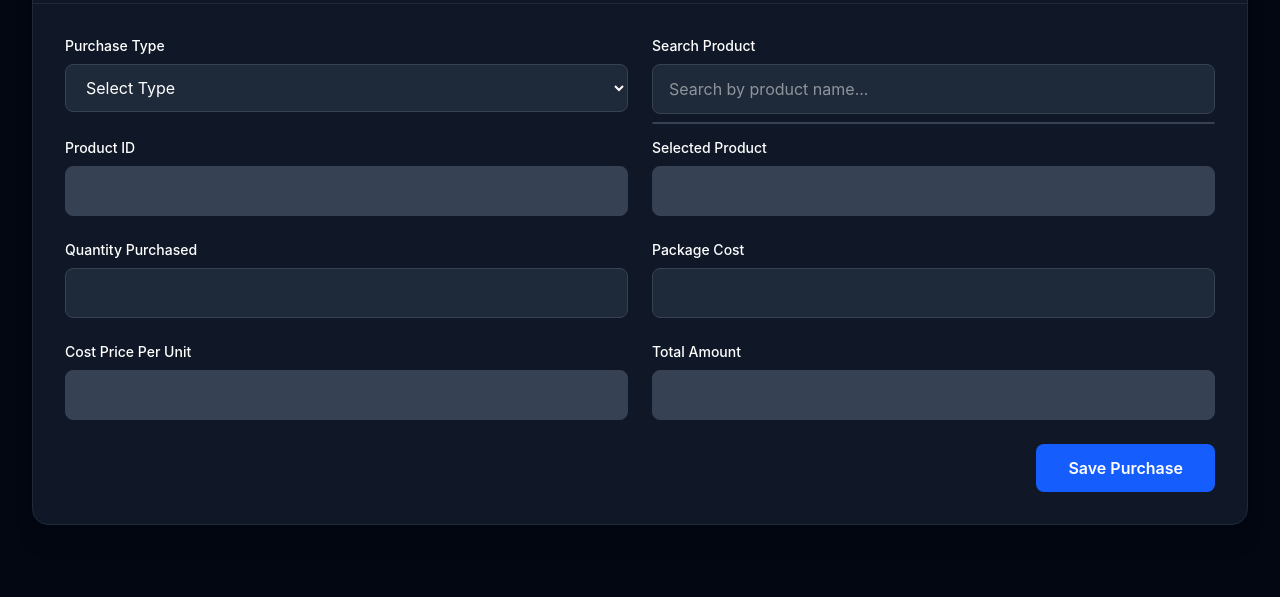
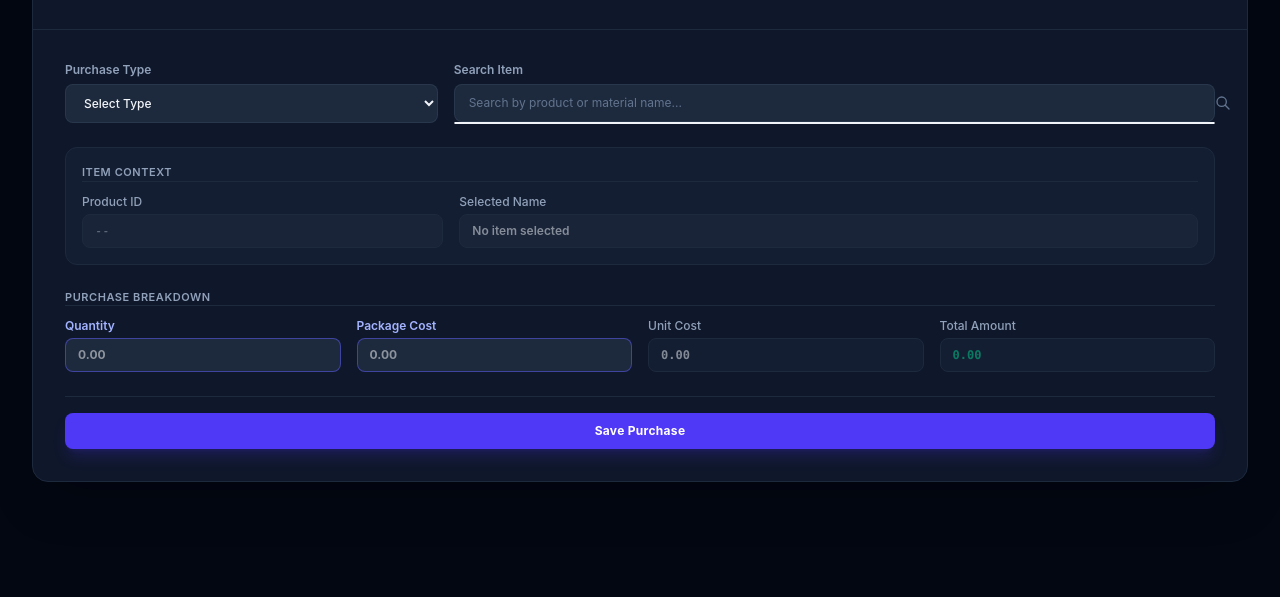
Before and after one commit to Giveth2024/giveth-regina-system, a website: page public/admin/addPurchases.html in a window 1280 px wide. Shown: the part 203-800 px from the top of the page. Drawn offline with Linux system fonts and the light colour scheme.

Commit message:
updated the UI for purchases.htm

```diff
--- a/public/admin/addPurchases.html
+++ b/public/admin/addPurchases.html
@@ -10,31 +10,36 @@
   </head>
 
   <body class="bg-gray-950 text-white">
-    <div class="min-h-screen flex items-center justify-center p-8">
     <div
-        class="w-full max-w-4xl bg-gray-900 rounded-2xl border border-gray-800 shadow-xl"
+      class="min-h-screen flex items-center justify-center p-4 sm:p-8 text-slate-100"
     >
-        <div class="p-8 border-b border-gray-800">
-          <h1 class="text-3xl font-bold">Add Purchase</h1>
-          <p class="text-gray-400 mt-2">
-            Search for a product or raw material then record a purchase.
+      <div
+        class="w-full max-w-4xl bg-slate-900 border border-slate-800 rounded-2xl shadow-2xl overflow-hidden space-y-0"
+      >
+        <!-- Header -->
+        <div class="p-6 sm:p-8 border-b border-slate-800 bg-slate-900/50">
+          <h1 class="text-2xl font-bold tracking-tight text-slate-100">
+            Add Purchase
+          </h1>
+          <p class="text-xs text-slate-400 mt-1">
+            Search for a product or raw material to record restock orders and
+            stock inventory.
           </p>
         </div>
 
-        <form
-          id="purchaseForm"
-          class="p-8 grid grid-cols-1 md:grid-cols-2 gap-6"
-        >
+        <!-- Purchase Form -->
+        <form id="purchaseForm" class="p-6 sm:p-8 space-y-6">
+          <!-- Step 1: Type & Search Bar -->
+          <div class="grid grid-cols-1 sm:grid-cols-3 gap-4">
             <!-- Purchase Type -->
             <div>
-            <label class="block mb-2 text-sm font-medium">
-              Purchase Type
-            </label>
-
+              <label class="block text-xs font-semibold text-slate-400 mb-1.5"
+                >Purchase Type</label
+              >
               <select
                 id="type"
                 required
-              class="w-full bg-gray-800 border border-gray-700 rounded-lg px-4 py-3 outline-none focus:ring-2 focus:ring-blue-500"
+                class="w-full bg-slate-800 border border-slate-700/60 focus:border-indigo-500/80 rounded-lg px-3.5 py-2.5 text-xs font-medium text-slate-100 outline-none focus:ring-2 focus:ring-indigo-500/20 transition-all cursor-pointer"
               >
                 <option value="">Select Type</option>
                 <option value="product">Product</option>
@@ -42,113 +47,159 @@
               </select>
             </div>
 
-          <!-- Search -->
+            <!-- Search Input -->
+            <div class="relative sm:col-span-2">
+              <label class="block text-xs font-semibold text-slate-400 mb-1.5"
+                >Search Item</label
+              >
               <div class="relative">
-            <label class="block mb-2 text-sm font-medium">
-              Search Product
-            </label>
-
                 <input
                   type="text"
                   id="search"
                   autocomplete="off"
-              placeholder="Search by product name..."
-              class="w-full bg-gray-800 border border-gray-700 rounded-lg px-4 py-3 outline-none focus:ring-2 focus:ring-blue-500"
+                  placeholder="Search by product or material name..."
+                  class="w-full bg-slate-800 border border-slate-700/60 focus:border-indigo-500/80 rounded-lg px-3.5 py-2.5 pl-10 text-xs text-slate-100 placeholder-slate-500 outline-none focus:ring-2 focus:ring-indigo-500/20 transition-all"
                 />
+                <span
+                  class="absolute left-3.5 top-1/2 -translate-y-1/2 text-slate-500"
+                >
+                  <svg
+                    class="w-4 h-4"
+                    fill="none"
+                    stroke="currentColor"
+                    viewBox="0 0 24 24"
+                  >
+                    <path
+                      stroke-linecap="round"
+                      stroke-linejoin="round"
+                      stroke-width="2"
+                      d="M21 21l-6-6m2-5a7 7 0 11-14 0 7 7 0 0114 0z"
+                    />
+                  </svg>
+                </span>
+              </div>
 
+              <!-- Search Results Dropdown -->
               <div
                 id="results"
-              class="hidden absolute z-20 mt-2 w-full rounded-lg border border-gray-700 bg-gray-800 max-h-60 overflow-y-auto"
+                class="hidden absolute z-20 mt-1.5 w-full rounded-xl border border-slate-700/80 bg-slate-800 shadow-2xl max-h-60 overflow-y-auto divide-y divide-slate-700/50"
               ></div>
             </div>
+          </div>
 
+          <!-- Step 2: Selected Item Meta Details (Read-Only Card) -->
+          <div
+            class="bg-slate-800/40 border border-slate-800 rounded-xl p-4 space-y-3"
+          >
+            <div
+              class="text-[11px] font-semibold uppercase tracking-wider text-slate-400 pb-1.5 border-b border-slate-800"
+            >
+              Item Context
+            </div>
+
+            <div class="grid grid-cols-1 sm:grid-cols-3 gap-4">
               <!-- Product ID -->
-
               <div>
-            <label class="block mb-2 text-sm font-medium"> Product ID </label>
-
+                <label class="block text-xs text-slate-400 font-medium mb-1"
+                  >Product ID</label
+                >
                 <input
                   id="product_id"
                   readonly
-              class="w-full bg-gray-700 border border-gray-700 rounded-lg px-4 py-3 text-yellow-400 font-mono"
+                  placeholder="--"
+                  class="w-full bg-slate-800/60 border border-slate-800 rounded-lg px-3 py-2 text-xs font-mono text-slate-300 outline-none select-all"
                 />
               </div>
 
               <!-- Selected Product -->
-
-          <div>
-            <label class="block mb-2 text-sm font-medium">
-              Selected Product
-            </label>
-
+              <div class="sm:col-span-2">
+                <label class="block text-xs text-slate-400 font-medium mb-1"
+                  >Selected Name</label
+                >
                 <input
                   id="product_name"
                   readonly
-              class="w-full bg-gray-700 border border-gray-700 rounded-lg px-4 py-3"
+                  placeholder="No item selected"
+                  class="w-full bg-slate-800/60 border border-slate-800 rounded-lg px-3 py-2 text-xs font-semibold text-slate-100 outline-none truncate"
                 />
               </div>
+            </div>
+          </div>
 
+          <!-- Step 3: Purchase Metrics & Calculated Totals -->
+          <div class="space-y-3">
+            <div
+              class="text-[11px] font-semibold uppercase tracking-wider text-slate-400 pb-1.5 border-b border-slate-800"
+            >
+              Purchase Breakdown
+            </div>
+
+            <div class="grid grid-cols-2 sm:grid-cols-4 gap-4">
               <!-- Quantity -->
-
               <div>
-            <label class="block mb-2 text-sm font-medium">
-              Quantity Purchased
-            </label>
-
+                <label class="block text-xs font-semibold text-indigo-300 mb-1"
+                  >Quantity</label
+                >
                 <input
                   type="number"
                   id="quantity"
                   min="1"
                   step="0.01"
                   required
-              class="w-full bg-gray-800 border border-gray-700 rounded-lg px-4 py-3 outline-none focus:ring-2 focus:ring-blue-500"
+                  placeholder="0.00"
+                  class="w-full bg-slate-800 border border-indigo-500/50 focus:border-indigo-500 rounded-lg px-3 py-2 text-xs font-bold text-white outline-none focus:ring-2 focus:ring-indigo-500/20 transition-all"
                 />
               </div>
 
               <!-- Package Cost -->
-
               <div>
-            <label class="block mb-2 text-sm font-medium"> Package Cost </label>
-
+                <label class="block text-xs font-semibold text-indigo-300 mb-1"
+                  >Package Cost</label
+                >
                 <input
                   type="number"
                   id="package_cost"
                   min="0"
                   step="0.01"
                   required
-              class="w-full bg-gray-800 border border-gray-700 rounded-lg px-4 py-3 outline-none focus:ring-2 focus:ring-blue-500"
+                  placeholder="0.00"
+                  class="w-full bg-slate-800 border border-indigo-500/50 focus:border-indigo-500 rounded-lg px-3 py-2 text-xs font-bold text-white outline-none focus:ring-2 focus:ring-indigo-500/20 transition-all"
                 />
               </div>
 
-          <!-- Cost Price -->
-
+              <!-- Cost Price Per Unit -->
               <div>
-            <label class="block mb-2 text-sm font-medium">
-              Cost Price Per Unit
-            </label>
-
+                <label class="block text-xs text-slate-400 font-medium mb-1"
+                  >Unit Cost</label
+                >
                 <input
                   id="unit_cost"
                   readonly
-              class="w-full bg-gray-700 border border-gray-700 rounded-lg px-4 py-3 text-yellow-400 font-bold"
+                  placeholder="0.00"
+                  class="w-full bg-slate-800/40 border border-slate-800 rounded-lg px-3 py-2 text-xs font-mono font-semibold text-amber-400 outline-none select-all"
                 />
               </div>
 
-          <!-- Total -->
-
+              <!-- Total Amount -->
               <div>
-            <label class="block mb-2 text-sm font-medium"> Total Amount </label>
-
+                <label class="block text-xs text-slate-400 font-medium mb-1"
+                  >Total Amount</label
+                >
                 <input
                   id="total_amount"
                   readonly
-              class="w-full bg-gray-700 border border-gray-700 rounded-lg px-4 py-3 text-green-400 font-bold"
+                  placeholder="0.00"
+                  class="w-full bg-slate-800/40 border border-slate-800 rounded-lg px-3 py-2 text-xs font-mono font-bold text-emerald-400 outline-none select-all"
                 />
               </div>
+            </div>
+          </div>
 
-          <div class="md:col-span-2 flex justify-end">
+          <!-- Action Button -->
+          <div class="pt-4 border-t border-slate-800 flex justify-end">
             <button
-              class="bg-blue-600 hover:bg-blue-700 px-8 py-3 rounded-lg font-semibold transition"
+              type="submit"
+              class="w-full sm:w-auto bg-indigo-600 hover:bg-indigo-500 active:scale-[0.98] text-white px-8 py-2.5 rounded-lg text-xs font-bold tracking-wide transition-all duration-150 shadow-lg shadow-indigo-600/20"
             >
               Save Purchase
             </button>
```
Lines whose indentation alone changed are shown as unchanged.
